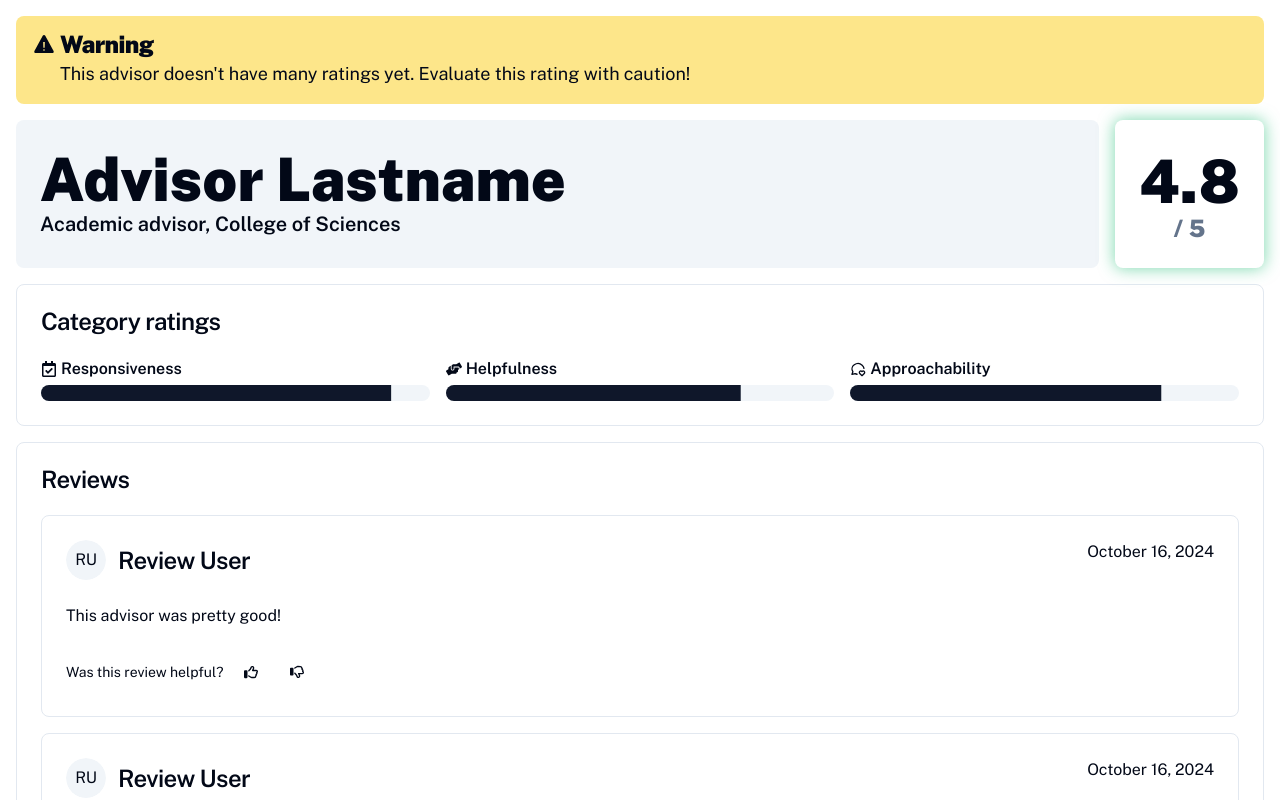
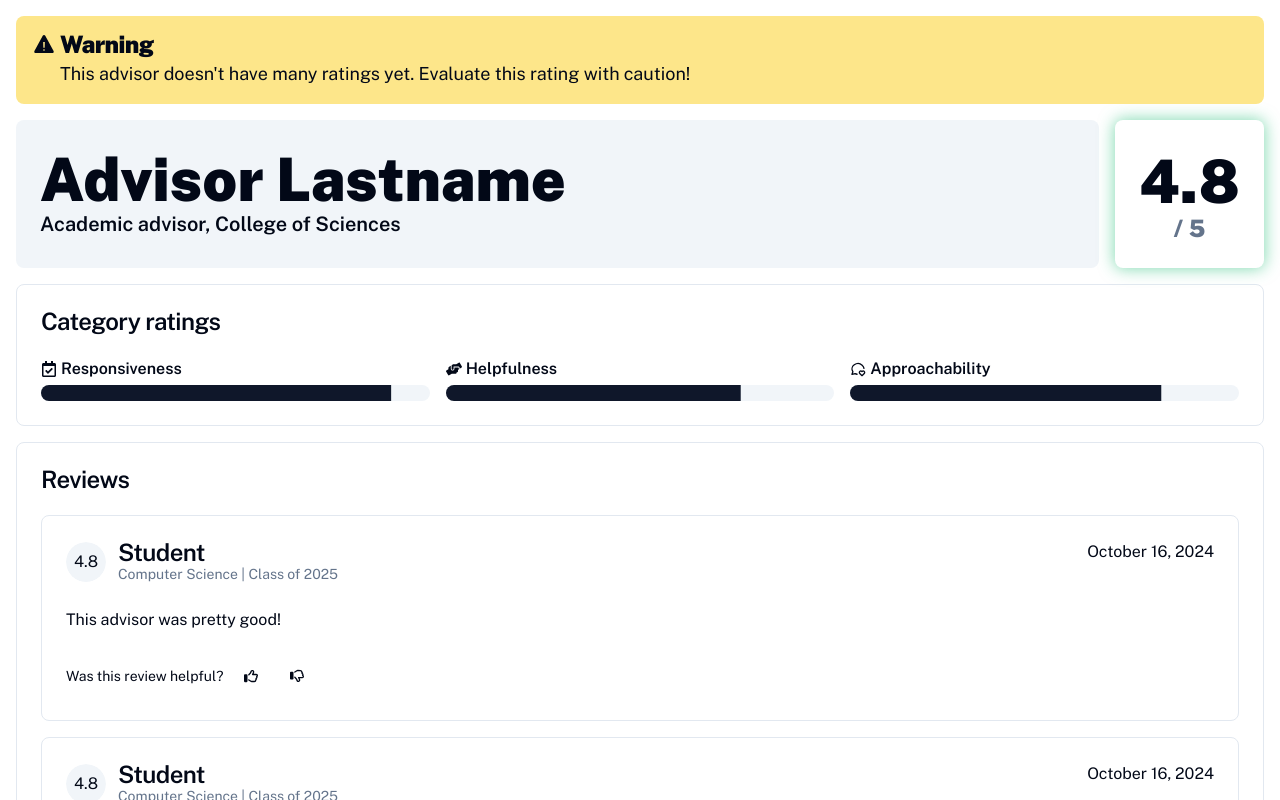
Before and after one commit to gataria/rma-layout-shadcn, a Next.js app: page /advisor in a window 1280 px wide. Shown: the top 800 px of the page. Built offline with nearby package versions, Linux system fonts and the light colour scheme.

Commit message:
Changed advisor review profile

```diff
--- a/app/components/review/advisor-review.tsx
+++ b/app/components/review/advisor-review.tsx
@@ -1,6 +1,7 @@
 import {
     Card,
     CardContent,
+    CardDescription,
     CardFooter,
     CardHeader,
     CardTitle
@@ -16,9 +17,12 @@ export default function AdvisorReview() {
                 <div className="flex justify-between">
                     <div className="flex space-x-3 items-center">
                         <Avatar>
-                            <AvatarFallback>RU</AvatarFallback>
+                            <AvatarFallback>4.8</AvatarFallback>
                         </Avatar>
-                        <CardTitle>Review User</CardTitle>
+                        <div>
+                            <CardTitle>Student</CardTitle>
+                            <CardDescription>Computer Science | Class of 2025</CardDescription>
+                        </div>
                     </div>
                     <div>
                         October 16, 2024
```
